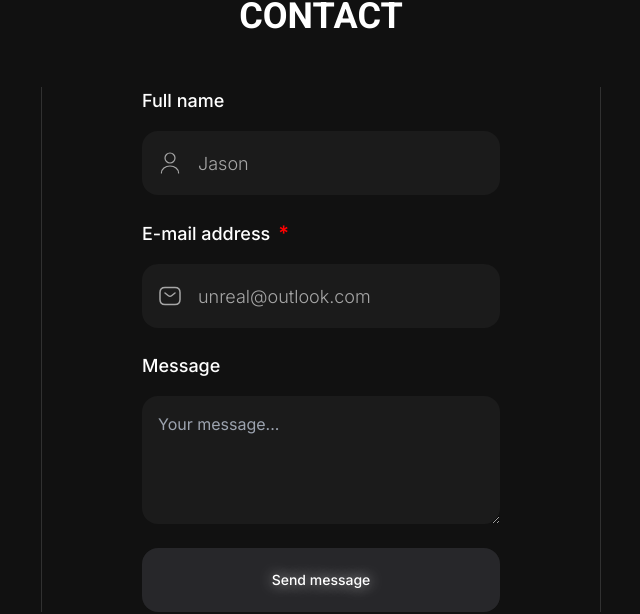
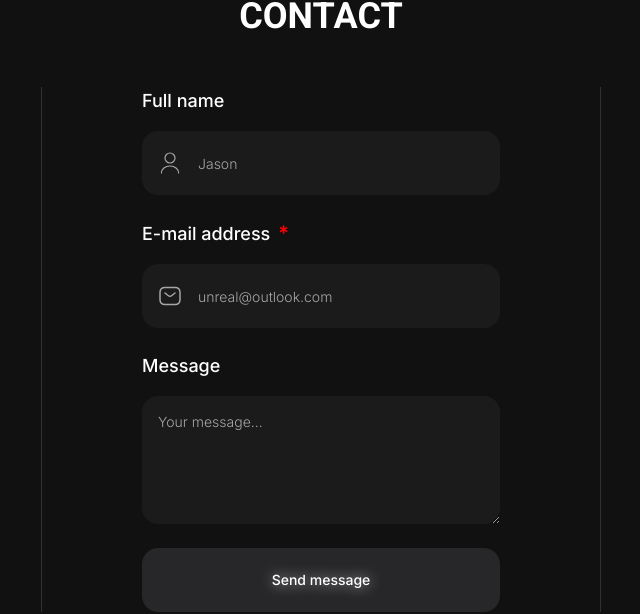
Before and after one commit to MiladDevarts/ahir-yousefi, a Next.js app: page / in a window 1280 px wide. Shown: the part 6593-7207 px from the top of the page, without its empty margins (319-959 px from the left). Built offline with nearby package versions, Linux system fonts and the light colour scheme; a web font is replaced by a local one.

Commit message:
fix: change inputs sizings

```diff
--- a/components/Common/Input/index.tsx
+++ b/components/Common/Input/index.tsx
@@ -24,7 +24,7 @@ const Input = React.forwardRef<HTMLInputElement, InputProps>(
           <input
             ref={ref}
             className={twMerge(
-              "rounded-2xl w-10/12 h-full px-4 font-light text-lg bg-transparent text-white placeholder:text-[#A6A6A6] focus:border-none focus:outline-none",
+              "rounded-2xl w-10/12 h-full px-4 font-light text-sm bg-transparent text-white placeholder:text-[#A6A6A6] focus:border-none focus:outline-none",
               className
             )}
             {...props}
--- a/components/Common/Textarea/index.tsx
+++ b/components/Common/Textarea/index.tsx
@@ -22,7 +22,7 @@ const Textarea = React.forwardRef<HTMLTextAreaElement, TextareaProps>(
         <textarea
           ref={ref}
           className={twMerge(
-            "rounded-2xl text-white flex items-center w-full h-32 p-4 bg-[#1B1B1B] focus:outline-none",
+            "rounded-2xl text-white flex text-sm font-light items-center w-full h-32 p-4 placeholder:text-[#A6A6A6] bg-[#1B1B1B] focus:outline-none",
             className
           )}
           {...props}
```
